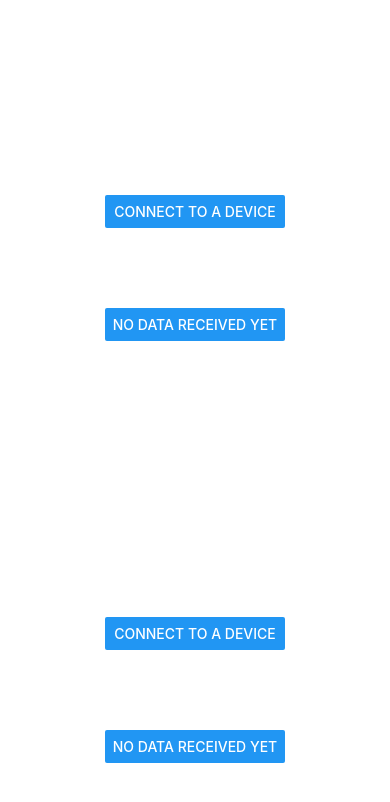
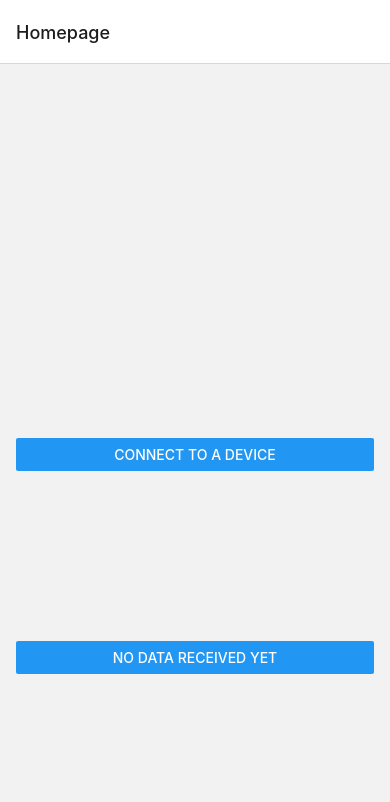
Before and after one commit to williamdjting/aqua-app, a React Native app: screen / in a window 390 px wide. Shown: the top 802 px of the page. Built offline with nearby package versions, Linux system fonts and the light colour scheme.

Commit message:
new changes

```diff
--- a/App.js
+++ b/App.js
@@ -3,29 +3,58 @@
 import Pages1 from "./src/pages/Pages-1.js";
 import Pages2 from "./src/pages/Pages-2.js";
 import { NativeRouter, Route , Routes} from "react-router-native";
+import { NavigationContainer } from '@react-navigation/native';
+import { createNativeStackNavigator } from '@react-navigation/native-stack';
 
-export default function App() {
+
+function HomeScreen() {
   return (
-    <View style={styles.container}>
-      {/* <Text>Open up App.js to start working on your app!</Text>
-      <StatusBar style="auto" /> */}
-      {/* <NativeRouter>
-
-        {/* <Routes> */}
-          <Pages1/>
-          <Pages2/>
-          {/* <Route path="/pages1" component={Pages1} /> */}
-        {/* </Routes>
-      </NativeRouter> */}
+    <View style={{ flex: 1, alignItems: 'center', justifyContent: 'center' }}>
+      <Text>Homepage</Text>
     </View>
   );
 }
 
-const styles = StyleSheet.create({
-  container: {
-    flex: 1,
-    backgroundColor: "#fff",
-    alignItems: "center",
-    justifyContent: "center",
-  },
-});
+const Stack = createNativeStackNavigator();
+
+function App() {
+  return (
+    <NavigationContainer>
+      <Stack.Navigator>
+        <Stack.Screen name="Homepage" component={Pages1} />
+      </Stack.Navigator>
+    </NavigationContainer>
+  );
+}
+
+export default App;
+
+
+
+// below is old way to show App.js at the root
+
+// export default function App() {
+//   return (
+//     <View style={styles.container}>
+//       {/* <Text>Open up App.js to start working on your app!</Text>
+//       <StatusBar style="auto" /> */}
+//       {/* <NativeRouter>
+
+//         {/* <Routes> */}
+//           <Pages1/>
+//           <Pages2/>
+//           {/* <Route path="/pages1" component={Pages1} /> */}
+//         {/* </Routes>
+//       </NativeRouter> */}
+//     </View>
+//   );
+// }
+
+// const styles = StyleSheet.create({
+//   container: {
+//     flex: 1,
+//     backgroundColor: "#fff",
+//     alignItems: "center",
+//     justifyContent: "center",
+//   },
+// });
```
Also changed, not shown: package.json (+4 -3 lines), 1 other file (tests, documents, lock files or other folders).
